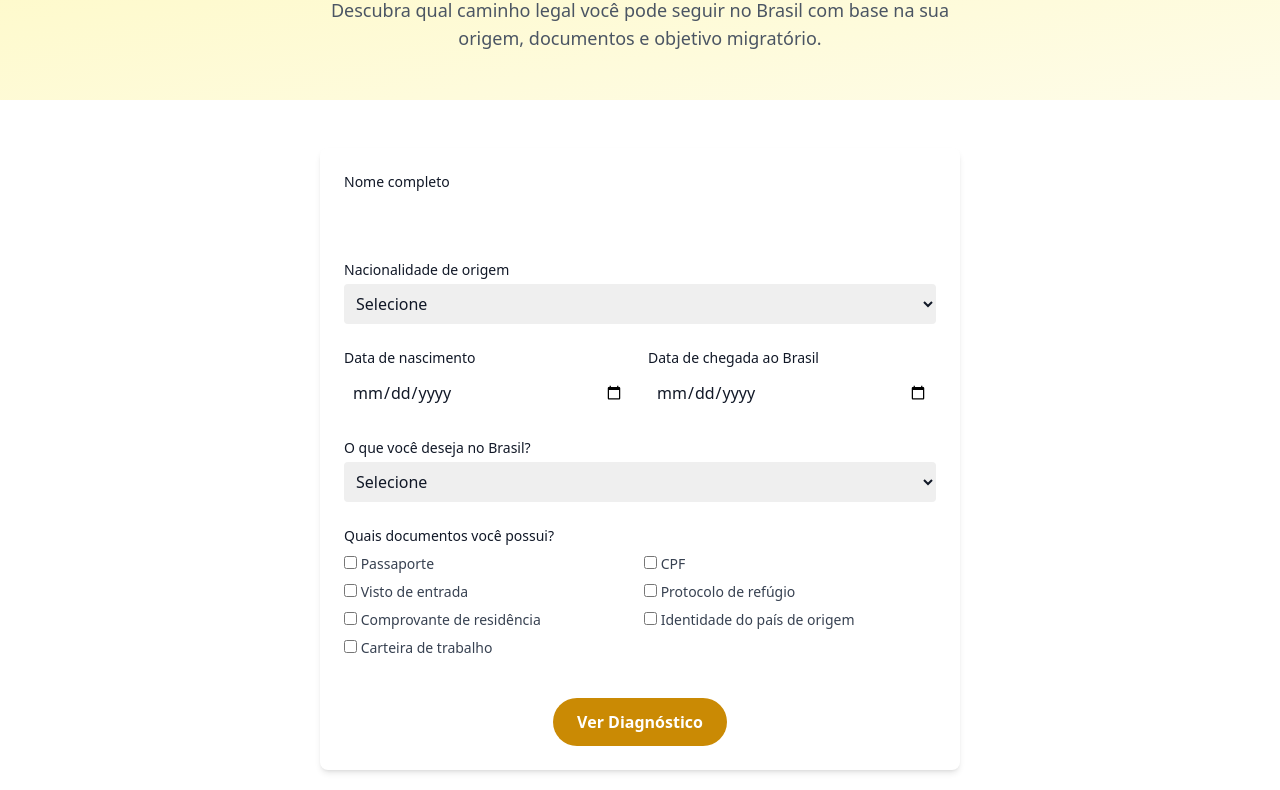
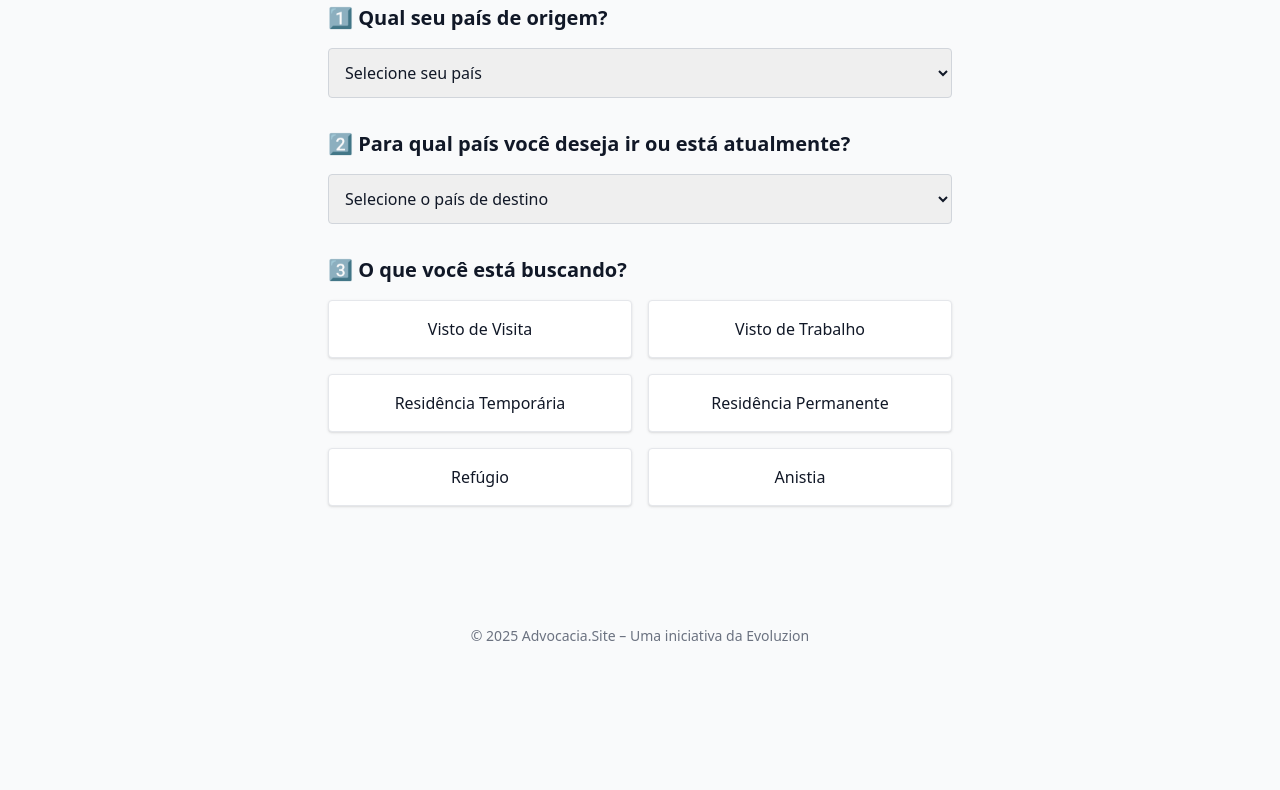
Before and after one commit to evoluzionstartup/adv, a plain HTML site: page diagnostico_imigrante.html in a window 1280 px wide. Shown: the part 168-958 px from the top of the page. After the commit the page ends 846 px from the top, so only its background shows below. Drawn offline with nearby package versions, Linux system fonts and the light colour scheme.

Commit message:
Add files via upload

```diff
--- a/diagnostico_imigrante.html
+++ b/diagnostico_imigrante.html
@@ -4,134 +4,126 @@
 <head>
   <meta charset="UTF-8" />
   <meta name="viewport" content="width=device-width, initial-scale=1" />
-  <title>Diagnóstico do Imigrante – Advocacia.Site</title>
+  <title>Assistente Migratório – Advocacia.Site</title>
   <script src="https://cdn.tailwindcss.com"></script>
-  <link href="https://unpkg.com/aos@2.3.4/dist/aos.css" rel="stylesheet" />
+  <style>
+    .flag {
+      width: 24px;
+      height: 16px;
+      object-fit: cover;
+      display: inline-block;
+      margin-right: 0.5rem;
+    }
+  </style>
 </head>
-<body class="bg-white text-gray-900 font-sans">
+<body class="bg-gray-50 text-gray-900 font-sans">
 
-  <nav class="bg-gray-900 text-white px-6 py-4 shadow-md">
-    <div class="max-w-6xl mx-auto flex items-center justify-between">
-      <a href="index.html" class="text-xl font-bold text-yellow-400">Advocacia.Site</a>
-      <a href="ferramentas_justica.html" class="text-sm hover:underline">← Voltar às Ferramentas</a>
-    </div>
-  </nav>
-
-  <header class="text-center py-12 px-4 bg-gradient-to-br from-yellow-100 to-yellow-50" data-aos="fade-down">
-    <h1 class="text-4xl font-bold mb-4 text-gray-800">Diagnóstico do Imigrante</h1>
-    <p class="text-lg text-gray-600 max-w-2xl mx-auto">Descubra qual caminho legal você pode seguir no Brasil com base na sua origem, documentos e objetivo migratório.</p>
+  <header class="text-center py-10 bg-gradient-to-br from-yellow-100 to-yellow-50 shadow">
+    <h1 class="text-3xl font-bold">🌍 Assistente Migratório</h1>
+    <p class="text-gray-600 mt-2">Simule sua jornada legal de imigração em poucos passos</p>
   </header>
 
-  <section class="max-w-2xl mx-auto px-4 py-12 space-y-6" data-aos="fade-up">
-    <form id="diagnosticoForm" class="space-y-6 bg-white p-6 rounded-lg shadow-md">
-      <div>
-        <label class="block text-sm font-medium mb-1">Nome completo</label>
-        <input type="text" name="nome" required class="w-full border-gray-300 rounded p-2" />
+  <main class="max-w-2xl mx-auto p-6 space-y-8">
+
+    <!-- Passo 1: País de origem -->
+    <section>
+      <h2 class="text-xl font-semibold mb-4">1️⃣ Qual seu país de origem?</h2>
+      <select id="paisOrigem" class="w-full p-3 rounded border border-gray-300">
+        <option value="">Selecione seu país</option>
+        <option value="Marrocos">🇲🇦 Maroc (Marrocos)</option>
+        <option value="China">🇨🇳 中国 (China)</option>
+        <option value="Brasil">🇧🇷 Brasil</option>
+        <option value="Índia">🇮🇳 भारत (Índia)</option>
+        <option value="Rússia">🇷🇺 Россия (Rússia)</option>
+        <option value="África do Sul">🇿🇦 South Africa</option>
+        <option value="Egito">🇪🇬 مصر (Egito)</option>
+        <option value="Emirados Árabes Unidos">🇦🇪 الإمارات (UAE)</option>
+        <option value="Argentina">🇦🇷 Argentina</option>
+        <option value="Estados Unidos">🇺🇸 United States</option>
+        <option value="Canadá">🇨🇦 Canada</option>
+        <option value="França">🇫🇷 France</option>
+        <option value="Portugal">🇵🇹 Portugal</option>
+        <option value="Outro">🌐 Outro país</option>
+      </select>
+    </section>
+
+    <!-- Passo 2: País de destino -->
+    <section>
+      <h2 class="text-xl font-semibold mb-4">2️⃣ Para qual país você deseja ir ou está atualmente?</h2>
+      <select id="paisDestino" class="w-full p-3 rounded border border-gray-300">
+        <option value="">Selecione o país de destino</option>
+        <option value="Brasil">🇧🇷 Brasil</option>
+        <option value="Canadá">🇨🇦 Canadá</option>
+        <option value="Estados Unidos">🇺🇸 Estados Unidos</option>
+        <option value="França">🇫🇷 França</option>
+        <option value="Alemanha">🇩🇪 Deutschland</option>
+        <option value="Portugal">🇵🇹 Portugal</option>
+        <option value="Outro">🌐 Outro país</option>
+      </select>
+    </section>
+
+    <!-- Passo 3: Tipo de serviço -->
+    <section>
+      <h2 class="text-xl font-semibold mb-4">3️⃣ O que você está buscando?</h2>
+      <div class="grid grid-cols-2 gap-4 text-center">
+        <button class="bg-white border p-4 rounded shadow hover:bg-yellow-100" onclick="selecionarOpcao('Visto de visita')">Visto de Visita</button>
+        <button class="bg-white border p-4 rounded shadow hover:bg-yellow-100" onclick="selecionarOpcao('Visto de trabalho')">Visto de Trabalho</button>
+        <button class="bg-white border p-4 rounded shadow hover:bg-yellow-100" onclick="selecionarOpcao('Residência temporária')">Residência Temporária</button>
+        <button class="bg-white border p-4 rounded shadow hover:bg-yellow-100" onclick="selecionarOpcao('Residência permanente')">Residência Permanente</button>
+        <button class="bg-white border p-4 rounded shadow hover:bg-yellow-100" onclick="selecionarOpcao('Refúgio')">Refúgio</button>
+        <button class="bg-white border p-4 rounded shadow hover:bg-yellow-100" onclick="selecionarOpcao('Anistia')">Anistia</button>
       </div>
-      <div>
-        <label class="block text-sm font-medium mb-1">Nacionalidade de origem</label>
-        <select name="nacionalidade" required class="w-full border-gray-300 rounded p-2">
-          <option value="">Selecione</option>
-          <optgroup label="BRICS e Aliados">
-            <option>Brasil</option>
-            <option>China</option>
-            <option>Índia</option>
-            <option>Rússia</option>
-            <option>África do Sul</option>
-            <option>Emirados Árabes Unidos</option>
-            <option>Egito</option>
-            <option>Arábia Saudita</option>
-            <option>Irã</option>
-            <option>Etiópia</option>
-            <option>Argentina</option>
-            <option>Marrocos</option>
-          </optgroup>
-          <optgroup label="América do Norte / Europa">
-            <option>Estados Unidos</option>
-            <option>Canadá</option>
-            <option>Alemanha</option>
-            <option>França</option>
-            <option>Portugal</option>
-            <option>Espanha</option>
-            <option>Itália</option>
-          </optgroup>
-          <option>Outro país</option>
-        </select>
+    </section>
+
+    <!-- Resultado -->
+    <section id="resultado" class="hidden bg-green-100 border-l-4 border-green-500 p-6 rounded">
+      <h3 class="text-lg font-bold mb-2">📋 Requisitos & Procedimentos</h3>
+      <p id="textoResultado">...</p>
+      <div class="mt-4">
+        <a href="https://wa.me/5544984342756" target="_blank" class="inline-block bg-green-600 text-white px-6 py-3 rounded-full font-semibold shadow hover:bg-green-500">
+          Falar com um especialista no WhatsApp
+        </a>
       </div>
-      <div class="grid grid-cols-1 sm:grid-cols-2 gap-4">
-        <div>
-          <label class="block text-sm font-medium mb-1">Data de nascimento</label>
-          <input type="date" name="nascimento" required class="w-full border-gray-300 rounded p-2" />
-        </div>
-        <div>
-          <label class="block text-sm font-medium mb-1">Data de chegada ao Brasil</label>
-          <input type="date" name="chegada" required class="w-full border-gray-300 rounded p-2" />
-        </div>
-      </div>
-      <div>
-        <label class="block text-sm font-medium mb-1">O que você deseja no Brasil?</label>
-        <select name="objetivo" required class="w-full border-gray-300 rounded p-2">
-          <option value="">Selecione</option>
-          <option>Residência Temporária</option>
-          <option>Residência Permanente</option>
-          <option>Solicitação de Refúgio</option>
-          <option>Asilo Político</option>
-          <option>Naturalização</option>
-        </select>
-      </div>
-      <div>
-        <label class="block text-sm font-medium mb-2">Quais documentos você possui?</label>
-        <div class="grid grid-cols-1 sm:grid-cols-2 gap-2 text-sm text-gray-700">
-          <label><input type="checkbox" name="docs" value="Passaporte" /> Passaporte</label>
-          <label><input type="checkbox" name="docs" value="CPF" /> CPF</label>
-          <label><input type="checkbox" name="docs" value="Visto" /> Visto de entrada</label>
-          <label><input type="checkbox" name="docs" value="Protocolo Refúgio" /> Protocolo de refúgio</label>
-          <label><input type="checkbox" name="docs" value="Comprovante de residência" /> Comprovante de residência</label>
-          <label><input type="checkbox" name="docs" value="Identidade do país de origem" /> Identidade do país de origem</label>
-          <label><input type="checkbox" name="docs" value="CTPS" /> Carteira de trabalho</label>
-        </div>
-      </div>
-      <div class="text-center">
-        <button type="submit" class="bg-yellow-600 hover:bg-yellow-500 text-white font-semibold px-6 py-3 rounded-full mt-4">
-          Ver Diagnóstico
-        </button>
-      </div>
-    </form>
+    </section>
+  </main>
 
-    <div id="resultado" class="hidden p-6 bg-green-100 rounded shadow text-gray-800">
-      <h3 class="text-xl font-bold mb-2">Resultado Inicial</h3>
-      <p id="resumoTexto">Analisando suas respostas...</p>
-    </div>
-  </section>
-
-  <footer class="text-center text-sm text-gray-500 py-10">
+  <footer class="text-center text-sm text-gray-500 mt-16 py-8">
     © 2025 Advocacia.Site – Uma iniciativa da Evoluzion
   </footer>
 
   <script>
-    document.getElementById("diagnosticoForm").addEventListener("submit", function(e) {
-      e.preventDefault();
-      const nome = this.nome.value;
-      const nacionalidade = this.nacionalidade.value;
-      const objetivo = this.objetivo.value;
+    let tipoServico = "";
 
-      let resultado = `Olá, ${nome || 'imigrante'}! Você é originário(a) de ${nacionalidade} e deseja "${objetivo}" no Brasil.`;
+    function selecionarOpcao(tipo) {
+      tipoServico = tipo;
+      const origem = document.getElementById("paisOrigem").value;
+      const destino = document.getElementById("paisDestino").value;
 
-      if (['China', 'Índia', 'Rússia', 'África do Sul', 'Emirados Árabes Unidos', 'Egito', 'Arábia Saudita', 'Irã', 'Etiópia', 'Argentina', 'Marrocos'].includes(nacionalidade)) {
-        resultado += " Você pode ter acesso facilitado por acordos internacionais com o Brasil.";
-      } else if (['Estados Unidos', 'Canadá', 'Alemanha', 'França', 'Portugal', 'Espanha', 'Itália'].includes(nacionalidade)) {
-        resultado += " Seu processo seguirá os trâmites regulares, com possível apoio consular.";
-      } else {
-        resultado += " Consulte um especialista para verificar caminhos específicos.";
+      if (!origem || !destino) {
+        alert("Por favor, selecione o país de origem e de destino antes de continuar.");
+        return;
       }
 
-      document.getElementById("resumoTexto").innerText = resultado;
+      let resultado = `Você está saindo de ${origem} e deseja obter "${tipo}" para ${destino}.\n`;
+
+      resultado += "📌 Documentos comuns exigidos:\n";
+      resultado += "• Passaporte válido\n• Foto 3x4\n• Comprovante de residência\n• Motivo da solicitação\n";
+
+      if (tipo === "Residência permanente") {
+        resultado += "• Certidão de antecedentes criminais\n• Prova de vínculo ou tempo de permanência\n";
+      }
+      if (tipo === "Refúgio") {
+        resultado += "• Declaração de perseguição ou risco\n• Protocolo de solicitação emitido pela Polícia Federal\n";
+      }
+
+      resultado += "\n💰 Taxas e onde solicitar:\n• Solicite no consulado ou na Polícia Federal brasileira.\n• Custos entre R$150 a R$500, dependendo do serviço.\n";
+
+      resultado += "\n🚀 Com apoio especializado, você pode agilizar todo o processo com mais segurança e assertividade.";
+
+      document.getElementById("textoResultado").innerText = resultado;
       document.getElementById("resultado").classList.remove("hidden");
       document.getElementById("resultado").scrollIntoView({ behavior: "smooth" });
-    });
+    }
   </script>
-  <script src="https://unpkg.com/aos@2.3.4/dist/aos.js"></script>
-  <script>AOS.init({ duration: 1000, once: true });</script>
-
 </body>
 </html>
```
